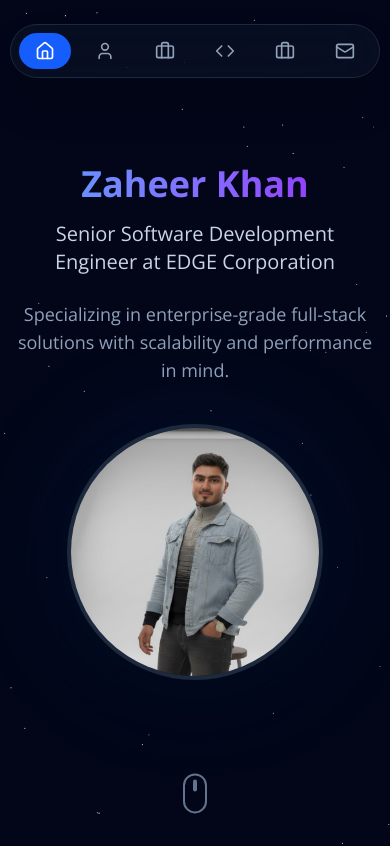
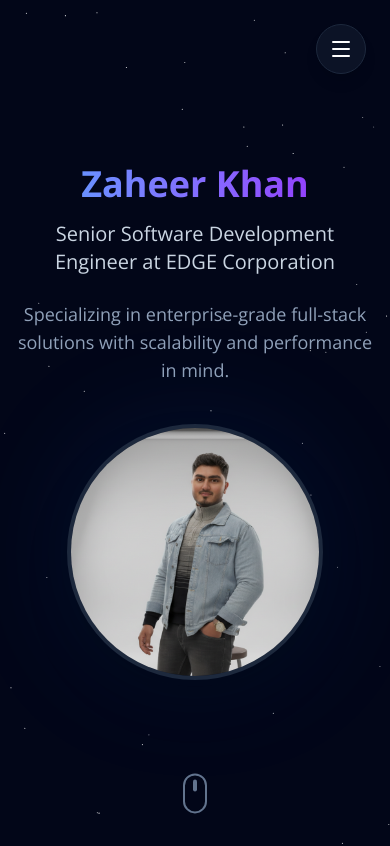
Before and after one commit to Zaheer-zk/my-portfolio, a Next.js app: page / in a window 390 px wide. Shown: the top 846 px of the page. Built offline with nearby package versions, Linux system fonts and the light colour scheme.

Commit message:
feat: Add Vercel Speed Insights and implement a responsive mobile navigation menu.

```diff
--- a/package.json
+++ b/package.json
@@ -9,6 +9,7 @@
     "lint": "eslint"
   },
   "dependencies": {
+    "@vercel/speed-insights": "^1.3.1",
     "clsx": "^2.1.1",
     "framer-motion": "^12.33.0",
     "lucide-react": "^0.563.0",
--- a/src/app/layout.tsx
+++ b/src/app/layout.tsx
@@ -1,5 +1,6 @@
 import type { Metadata } from "next";
 import { Open_Sans, Poppins, JetBrains_Mono } from "next/font/google"; // Import standard fonts
+import { SpeedInsights } from "@vercel/speed-insights/next"
 import "./globals.css";
 import FluidCursor from "@/components/FluidCursor";
 
@@ -35,10 +36,12 @@ export default function RootLayout({
   return (
     <html lang="en" className="scroll-smooth">
       <body
-        className={`${openSans.variable} ${poppins.variable} ${jetbrainsMono.variable} font-sans antialiased bg-slate-950 text-white`}
+        className={`${openSans.variable} ${poppins.variable} ${jetbrainsMono.variable} font-sans antialiased bg-slate-950 text-white overflow-x-hidden`}
+
       >
         <FluidCursor />
         {children}
+        <SpeedInsights />
       </body>
     </html>
   );
--- a/src/components/Navbar.tsx
+++ b/src/components/Navbar.tsx
@@ -1,7 +1,7 @@
 'use client';
 
-import { motion } from 'framer-motion';
-import { Home, User, Code, Briefcase, Mail } from 'lucide-react';
+import { motion, AnimatePresence } from 'framer-motion';
+import { Home, User, Code, Briefcase, Mail, Menu, X } from 'lucide-react';
 import { useState } from 'react';
 
 const navItems = [
@@ -10,19 +10,22 @@ const navItems = [
   { name: 'Experience', icon: <Briefcase className="w-5 h-5" />, href: '#experience' },
   { name: 'Projects', icon: <Code className="w-5 h-5" />, href: '#projects' },
   { name: 'Skills', icon: <Briefcase className="w-5 h-5" />, href: '#skills' },
-  { name: 'Contact', icon: <Mail className="w-5 h-5" />, href: '#contact' }, // Note: Skills section contains contact
+  { name: 'Contact', icon: <Mail className="w-5 h-5" />, href: '#contact' },
 ];
 
 export default function Navbar() {
   const [activeTab, setActiveTab] = useState('Home');
+  const [isMobileOpen, setIsMobileOpen] = useState(false);
 
   return (
-    <div className="fixed top-6 left-1/2 transform -translate-x-1/2 z-50">
+    <>
+      {/* Desktop/Tablet Floating Dock */}
+      <div className="hidden md:flex fixed top-6 left-1/2 transform -translate-x-1/2 z-50">
         <motion.div
           initial={{ y: -100, opacity: 0 }}
           animate={{ y: 0, opacity: 1 }}
           transition={{ duration: 0.8, delay: 0.5, type: 'spring', stiffness: 120 }}
-        className="flex items-center gap-2 px-2 py-2 bg-slate-900/50 backdrop-blur-xl border border-slate-800 rounded-full shadow-2xl relative"
+          className="flex items-center gap-2 px-2 py-2 bg-slate-900/50 backdrop-blur-xl border border-slate-800 rounded-full shadow-2xl"
         >
           {navItems.map((item) => (
             <a
@@ -41,14 +44,53 @@ export default function Navbar() {
                 />
               )}
               <span className="relative z-10">{item.icon}</span>
-            <span className={`relative z-10 text-sm font-medium hidden md:block ${
-                activeTab === item.name ? 'block' : 'hidden md:block'
-            }`}>
+              <span className="relative z-10 text-sm font-medium">
                 {item.name}
               </span>
             </a>
           ))}
         </motion.div>
       </div>
+
+      {/* Mobile Hamburger Menu */}
+      <div className="md:hidden fixed top-6 right-6 z-50">
+        <button
+          onClick={() => setIsMobileOpen(!isMobileOpen)}
+          className="p-3 bg-slate-900/80 backdrop-blur-md border border-slate-800 rounded-full text-white shadow-lg"
+          aria-label="Toggle menu"
+        >
+           {isMobileOpen ? <X className="w-6 h-6" /> : <Menu className="w-6 h-6" />}
+        </button>
+      </div>
+
+      {/* Mobile Menu Overlay */}
+      <AnimatePresence>
+        {isMobileOpen && (
+          <motion.div
+            initial={{ opacity: 0, y: -20 }}
+            animate={{ opacity: 1, y: 0 }}
+            exit={{ opacity: 0, y: -20 }}
+            className="md:hidden fixed inset-0 z-40 bg-slate-950/95 backdrop-blur-xl pt-24 px-6 flex flex-col items-center gap-8"
+          >
+             {navItems.map((item) => (
+              <a
+                key={item.name}
+                href={item.href}
+                onClick={() => {
+                  setActiveTab(item.name);
+                  setIsMobileOpen(false);
+                }}
+                className={`flex items-center gap-4 text-2xl font-medium transition-colors ${
+                   activeTab === item.name ? 'text-blue-500' : 'text-slate-300 hover:text-white'
+                }`}
+              >
+                {item.icon}
+                {item.name}
+              </a>
+             ))}
+          </motion.div>
+        )}
+      </AnimatePresence>
+    </>
   );
 }
```
Also changed, not shown: 1 other file (tests, documents, lock files or other folders). Lines whose indentation alone changed are shown as unchanged.
